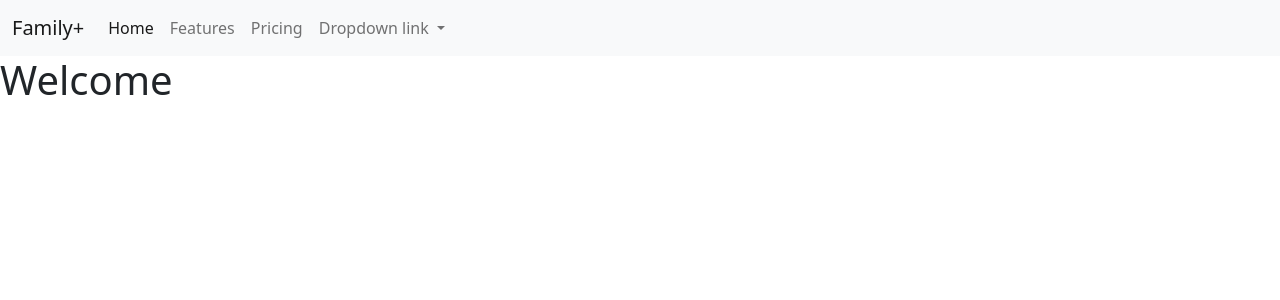
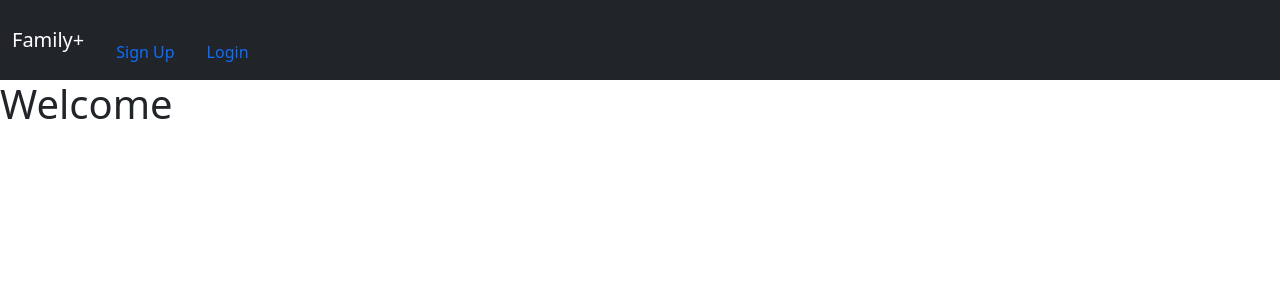
Before and after one commit to angelptli/family-plus-web-app, a Django app: page / in a window 1280 px wide. Shown: the top 300 px of the page. Run offline with Django 3.2, Linux system fonts and the light colour scheme.

Commit message:
Add navbar items that include clickable logo directing to home page, dropdown menu with links to profile, profile set up, settings, logout, and alternate display of sign up and login links

```diff
--- a/family_plus/website/templates/footer_header/navbar.html
+++ b/family_plus/website/templates/footer_header/navbar.html
@@ -1,32 +1,62 @@
 <!-- Bootstrap Navbar -->
-<nav class="navbar navbar-expand-lg navbar-light bg-light">
+<nav class="navbar navbar-expand-lg navbar-dark bg-dark">
   <div class="container-fluid">
-    <a class="navbar-brand" href="#">Family+</a>
-    <button class="navbar-toggler" type="button" data-bs-toggle="collapse" data-bs-target="#navbarNavDropdown" aria-controls="navbarNavDropdown" aria-expanded="false" aria-label="Toggle navigation">
+
+    <!-- Family+ Logo directs to the Home page -->
+    <a class="navbar-brand" href="{% url 'home' %}">
+      Family+
+    </a>
+
+    <button class="navbar-toggler" type="button" data-bs-toggle="collapse" data-bs-target="#navbarSupportedContent"
+      aria-controls="navbarSupportedContent" aria-expanded="false" aria-label="Toggle navigation">
       <span class="navbar-toggler-icon"></span>
     </button>
-    <div class="collapse navbar-collapse" id="navbarNavDropdown">
-      <ul class="navbar-nav">
+
+  <div class="collapse navbar-collapse" id="navbarSupportedContent">
+
+
+      <!-- Logged in users have a dropdown menu with their family name displayed and
+      links that go to the Profile and Settings page and also the Logout button. -->
+      {% if user.is_authenticated %}
+        <ul class="navbar-nav ms-auto">
+          <li class="nav-item dropdown">
+
+            <!-- Greets by family name -->
+            <a class="nav-link dropdown-toggle" href="#" id="navbarDropdown" role="button" data-bs-toggle="dropdown" aria-expanded="false">
+              Hi {{ user.last_name }} Family
+            </a>
+
+            <!-- Dropdown menu items below -->
+            <div class="dropdown-menu dropdown-menu-end" aria-labelledby="navbarDropdown">
+
+              <!-- Links to Profile page if profile is already set up. -->
+              {% if user.profile.id %}
+                <a class="dropdown-item" href="{% url 'home' %}">Profile</a>
+                <a class="dropdown-item" href="{% url 'home' %}">Profile Settings</a>
+
+              <!-- Else links to Profile (Set Up) page. -->
+              {% else %}
+                <a class="dropdown-item" href="{% url 'home' %}">Profile (Set up)</a>
+              {% endif %}
+
+              <!-- Links to Settings page and logout button shown for all logged in users. -->
+              <a class="dropdown-item" href="{% url 'home' %}">Settings</a>
+              <a class="dropdown-item" href="{% url 'home' %}">Logout</a>
+
+            </div>
+          </li>
+        </ul>
+
+      <!-- Users not logged in and non-users only see the Sign Up and Login buttons. -->
+      {% else %}
         <li class="nav-item">
-          <a class="nav-link active" aria-current="page" href="#">Home</a>
+          <a class="nav-link" href="{% url 'home' %}">Sign Up</a>
         </li>
         <li class="nav-item">
-          <a class="nav-link" href="#">Features</a>
+          <a class="nav-link" href="{% url 'home' %}">Login</a>
         </li>
-        <li class="nav-item">
-          <a class="nav-link" href="#">Pricing</a>
-        </li>
-        <li class="nav-item dropdown">
-          <a class="nav-link dropdown-toggle" href="#" id="navbarDropdownMenuLink" role="button" data-bs-toggle="dropdown" aria-expanded="false">
-            Dropdown link
-          </a>
-          <ul class="dropdown-menu" aria-labelledby="navbarDropdownMenuLink">
-            <li><a class="dropdown-item" href="#">Action</a></li>
-            <li><a class="dropdown-item" href="#">Another action</a></li>
-            <li><a class="dropdown-item" href="#">Something else here</a></li>
-          </ul>
-        </li>
-      </ul>
+      {% endif %}
+
     </div>
   </div>
 </nav>
```
